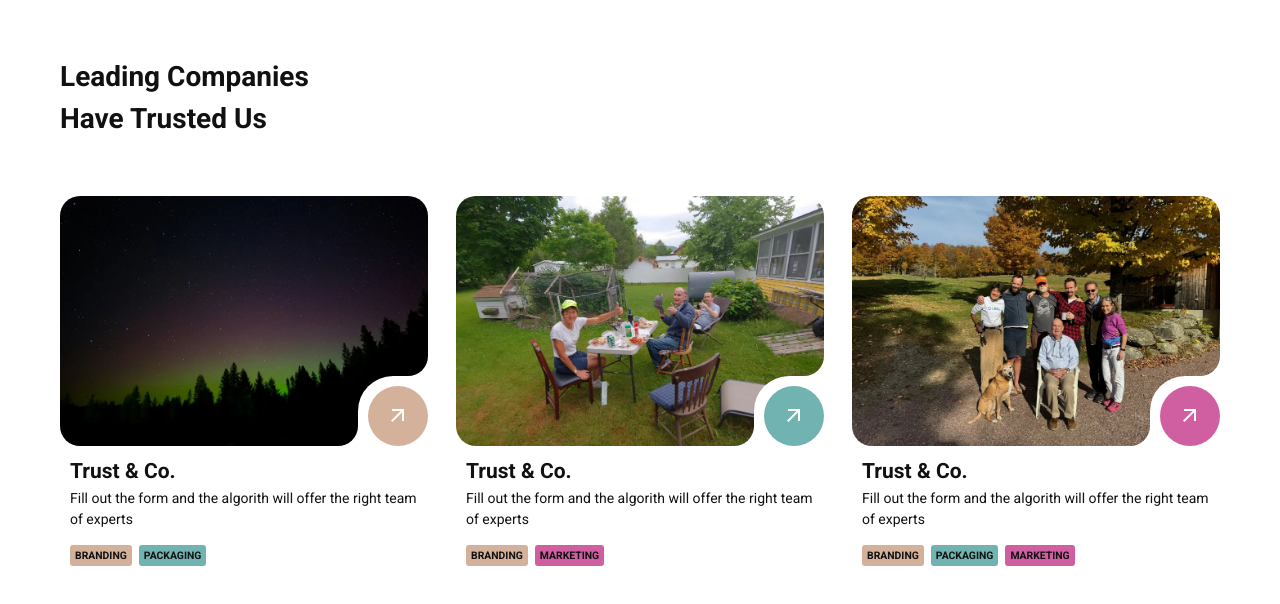
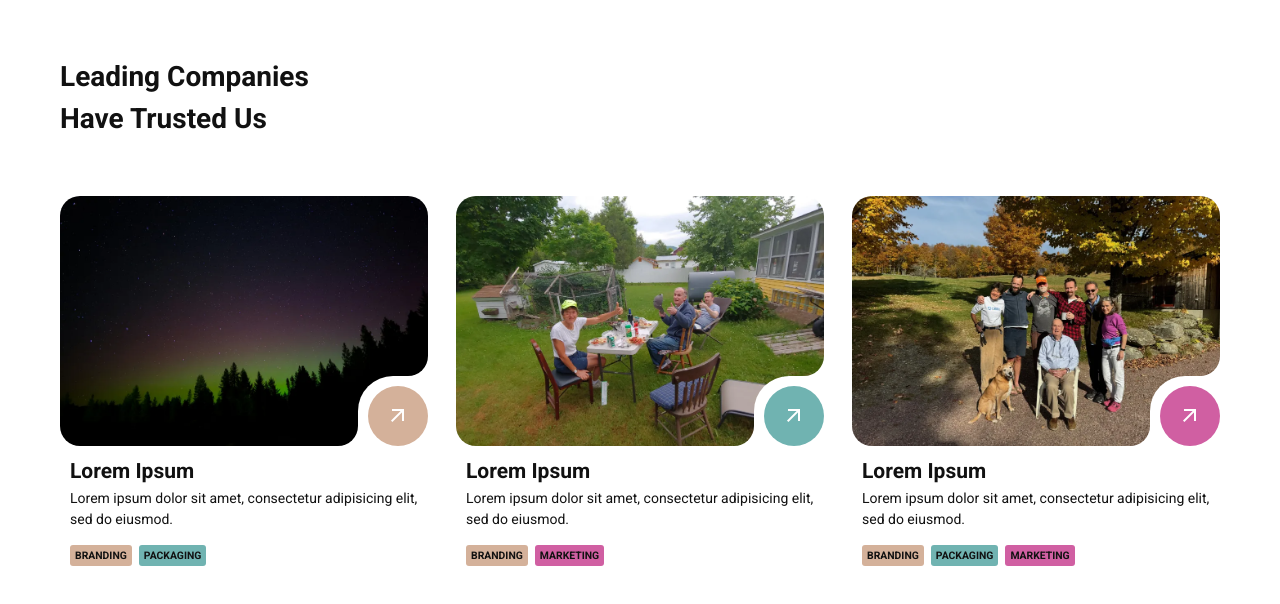
Before and after one commit to bisbeec/inverse-cards, a plain HTML site: page index.html in a window 1280 px wide. Drawn offline with nearby package versions, Linux system fonts and the light colour scheme.

Commit message:
updated text to lorem

```diff
--- a/index.html
+++ b/index.html
@@ -23,8 +23,8 @@
 					</a>
 				</div>
 				<div class="card-content">
-					<h2>Trust & Co.</h2>
-					<p>Fill out the form and the algorith will offer the right team of experts</p>
+					<h2>Lorem Ipsum</h2>
+					<p>Lorem ipsum dolor sit amet, consectetur adipisicing elit, sed do eiusmod.</p>
 					<div class="categories">
 						<div class="category category--branding"></div>
 						<div class="category category--packaging"></div>
@@ -40,8 +40,8 @@
 					</a>
 				</div>
 				<div class="card-content">
-					<h2>Trust & Co.</h2>
-					<p>Fill out the form and the algorith will offer the right team of experts</p>
+					<h2>Lorem Ipsum</h2>
+					<p>Lorem ipsum dolor sit amet, consectetur adipisicing elit, sed do eiusmod.</p>
 					<div class="categories">
 						<div class="category category--branding"></div>
 						<div class="category category--marketing"></div>
@@ -58,8 +58,8 @@
 					</a>
 				</div>
 				<div class="card-content">
-					<h2>Trust & Co.</h2>
-					<p>Fill out the form and the algorith will offer the right team of experts</p>
+					<h2>Lorem Ipsum</h2>
+					<p>Lorem ipsum dolor sit amet, consectetur adipisicing elit, sed do eiusmod.</p>
 					<div class="categories">
 						<div class="category category--branding"></div>
 						<div class="category category--packaging"></div>
```
